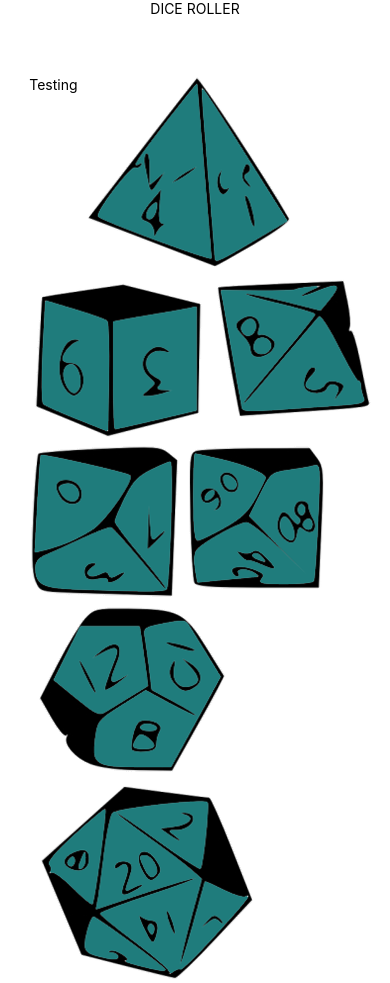
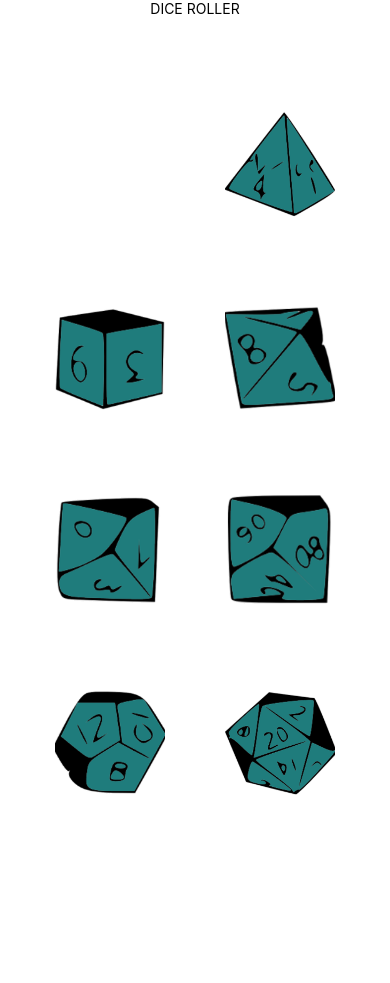
Before and after one commit to austintestut/diceroller, a React Native app: screen / in a window 390 px wide. After the commit the page ends 844 px from the top, so only its background shows below. Built offline with nearby package versions, Linux system fonts and the light colour scheme.

Commit message:
styled dice and roll counter so counter appears on top left and dice fill in the rest of the view

```diff
--- a/Dice.js
+++ b/Dice.js
@@ -11,15 +11,16 @@ import Die from "./Die.js";
 const Dice = ({ roll, rolled, count }) => {
   return (
     <View style={styles.container}>
-      <Text>Testing</Text>
-      <Die style={styles.die} roll={roll} num={4} name={"d4"} />
-      <Die style={styles.die} roll={roll} num={6} name={"d6"} />
-      <Die style={styles.die} roll={roll} num={8} name={"d8"} />
-      <Die style={styles.die} roll={roll} num={10} name={"d10"} />
-      <Die style={styles.die} roll={roll} num={10} name={"percent"} />
-      <Die style={styles.die} roll={roll} num={12} name={"d12"} />
-      <Die style={styles.die} roll={roll} num={20} name={"d20"} />
-      <View style={styles.die}>{rolled && <Text>Roll: {count}</Text>}</View>
+      <View style={styles.rollCount}>
+        {rolled && <Text>Roll: {count}</Text>}
+      </View>
+      <Die roll={roll} num={4} name={"d4"} />
+      <Die roll={roll} num={6} name={"d6"} />
+      <Die roll={roll} num={8} name={"d8"} />
+      <Die roll={roll} num={10} name={"d10"} />
+      <Die roll={roll} num={10} name={"percent"} />
+      <Die roll={roll} num={12} name={"d12"} />
+      <Die roll={roll} num={20} name={"d20"} />
     </View>
   );
 };
@@ -31,12 +32,16 @@ const styles = StyleSheet.create({
     flexWrap: "wrap",
     height: "70%",
     marginTop: "15%",
-    marginLeft: "5%",
+    marginLeft: "auto",
+    marginRight: "auto",
     width: "90%",
   },
-  die: {
-    height: 50,
-    width: 50,
+  rollCount: {
+    flexDirection: "row",
+    flexWrap: "wrap",
+    margin: "10%",
+    height: 100,
+    width: 100,
   },
 });
 
--- a/Die.js
+++ b/Die.js
@@ -8,23 +8,30 @@ import {
 } from "react-native";
 import images from "./assets/assets.js";
 
-export default function Die({ num, name }) {
+export default function Die({ roll, num, name }) {
   return (
-    <View>
+    <View style={styles.view}>
       <TouchableWithoutFeedback
         onPress={() => {
           roll(num);
         }}
       >
-        <Image source={images[name]} />
+        <Image source={images[name]} style={styles.die} />
       </TouchableWithoutFeedback>
     </View>
   );
 }
 
 const styles = StyleSheet.create({
+  view: {
+    flexDirection: "row",
+    flexWrap: "wrap",
+    margin: "10%",
+    height: 100,
+    width: 100,
+  },
   die: {
-    height: 150,
-    width: 150,
-  },
+    height: 110,
+    width: 110,
+  }
 });
```
